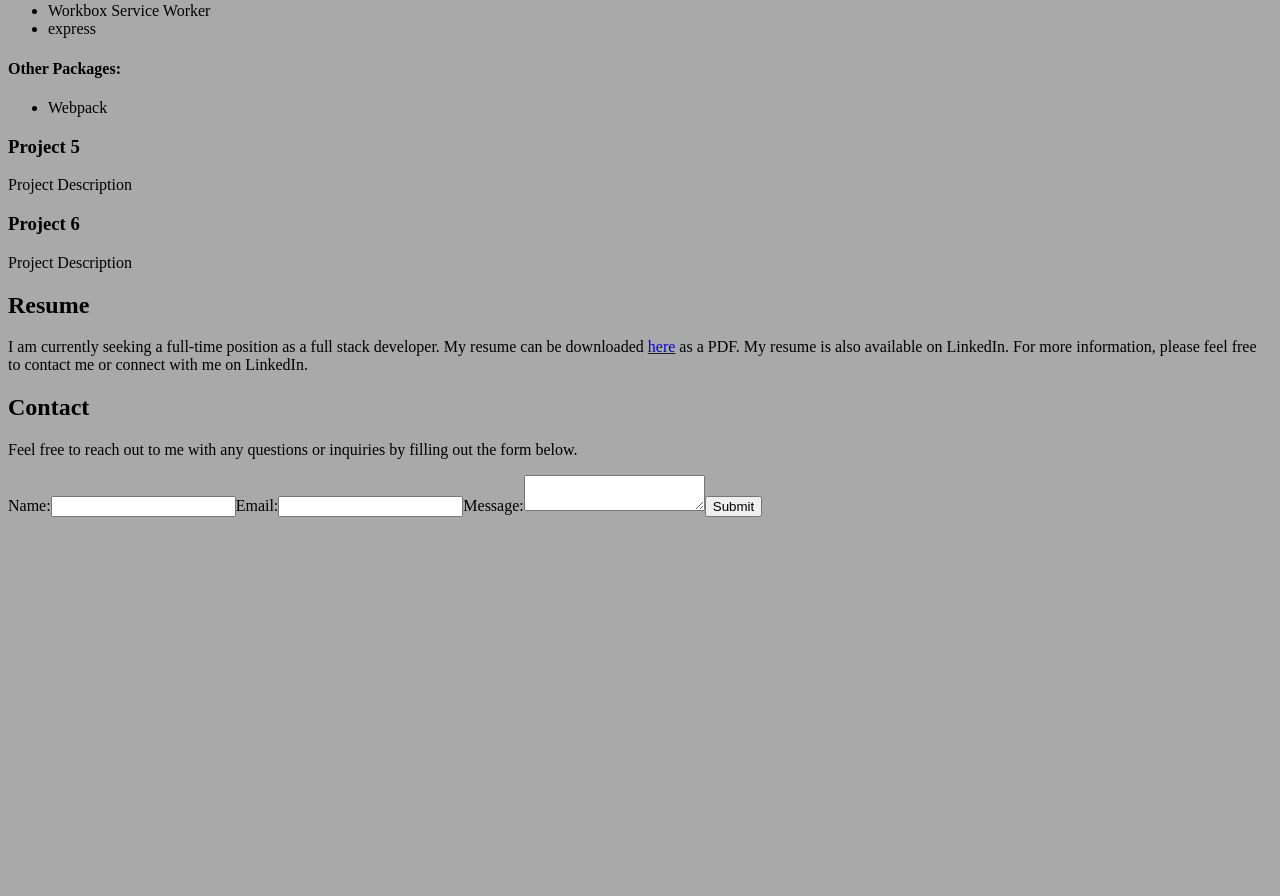
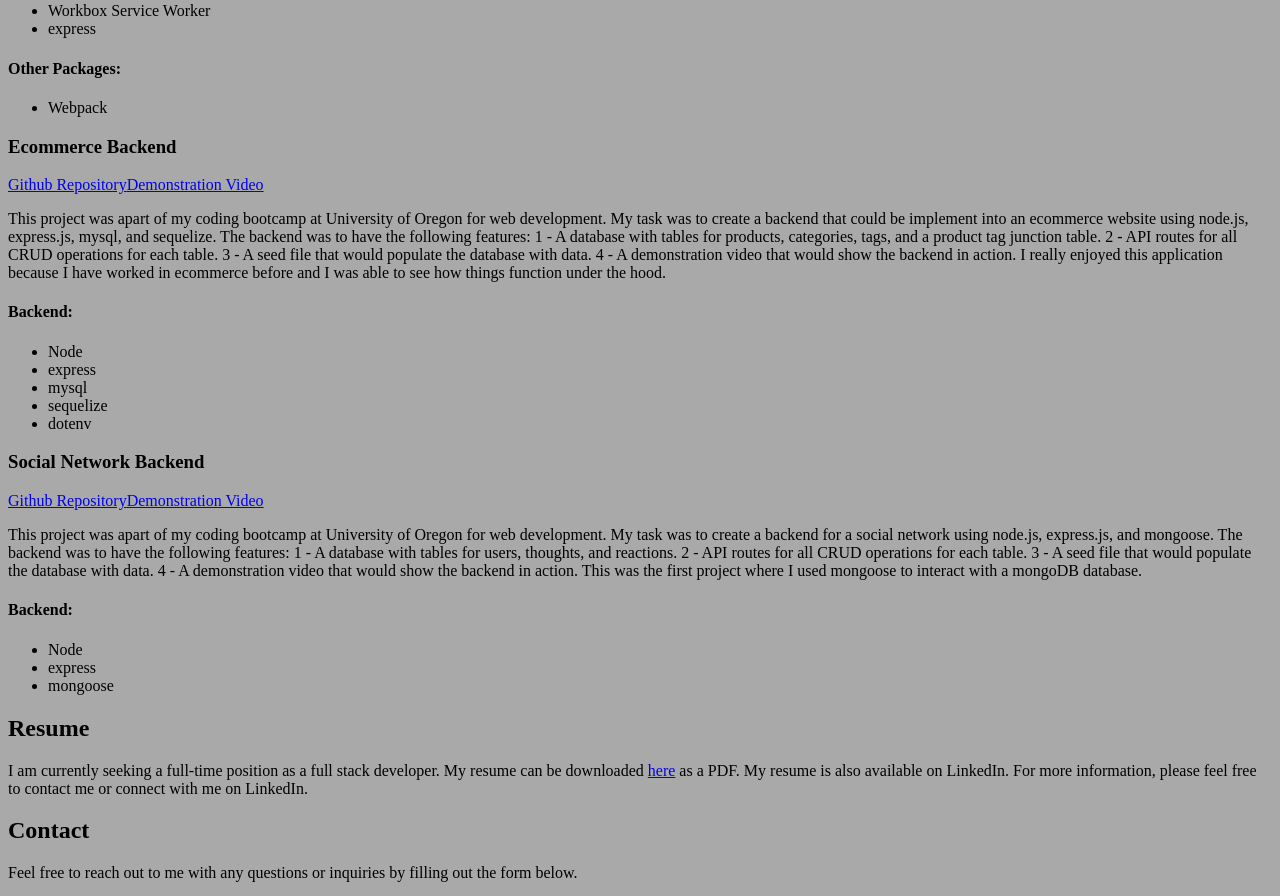
Before and after one commit to ChaseLee21/Portfolio, a React (Vite) app: page /projects in a window 1280 px wide. Shown: the part 1940-2836 px from the top of the page. Before the commit the page ends 2465 px from the top, so only its background shows below. Built offline with nearby package versions, Linux system fonts and the light colour scheme.

Commit message:
finished the content for the projects components

```diff
--- a/src/components/Projects.jsx
+++ b/src/components/Projects.jsx
@@ -1,6 +1,6 @@
 function Projects() {
     return (
-        <section>
+        <main>
             <h2>Projects</h2>
             <section className="ProjectContainer">
                 <article className="Project">
@@ -96,15 +96,50 @@ function Projects() {
                     </ul>
                 </article>
                 <article className="Project">
-                    <h3>Project 5</h3>
-                    <p>Project Description</p>
+                    <h3>Ecommerce Backend</h3>
+                    <a href="https://github.com/ChaseLee21/Ecommerce-Backend" target="_blank">Github Repository</a>
+                    <a href="https://drive.google.com/file/d/1PLICnX2UrKDw8F4uEQRnvIrsyHUJIJWK/view?pli=1" target="_blank">Demonstration Video</a>
+                    <p>This project was apart of my coding bootcamp at University of Oregon for web development.
+                    My task was to create a backend that could be implement into an ecommerce website using node.js, express.js, mysql, and sequelize.
+                    The backend was to have the following features:
+                    1 - A database with tables for products, categories, tags, and a product tag junction table.
+                    2 - API routes for all CRUD operations for each table.
+                    3 - A seed file that would populate the database with data.
+                    4 - A demonstration video that would show the backend in action.
+                    I really enjoyed this application because I have worked in ecommerce before and I was able to see how things function under the hood.
+                    </p>
+                    <h4>Backend:</h4>
+                    <ul>
+                        <li>Node</li>
+                        <li>express</li>
+                        <li>mysql</li>
+                        <li>sequelize</li>
+                        <li>dotenv</li>
+                    </ul>
                 </article>
                 <article className="Project">
-                    <h3>Project 6</h3>
-                    <p>Project Description</p>
+                    <h3>Social Network Backend</h3>
+                    <a href="https://github.com/ChaseLee21/Social-Network-Api" target="_blank">Github Repository</a>
+                    <a href="https://drive.google.com/file/d/1P5P0UGtThCpoft0UOY2Y5RlqbxU0FLaX/view" target="_blank">Demonstration Video</a>
+                    <p>
+                    This project was apart of my coding bootcamp at University of Oregon for web development.
+                    My task was to create a backend for a social network using node.js, express.js, and mongoose.
+                    The backend was to have the following features:
+                    1 - A database with tables for users, thoughts, and reactions.
+                    2 - API routes for all CRUD operations for each table.
+                    3 - A seed file that would populate the database with data.
+                    4 - A demonstration video that would show the backend in action.
+                    This was the first project where I used mongoose to interact with a mongoDB database.
+                    </p>
+                    <h4>Backend:</h4>
+                    <ul>
+                        <li>Node</li>
+                        <li>express</li>
+                        <li>mongoose</li>
+                    </ul>
                 </article>
             </section>
-        </section>
+        </main>
     );
   }
 
```
